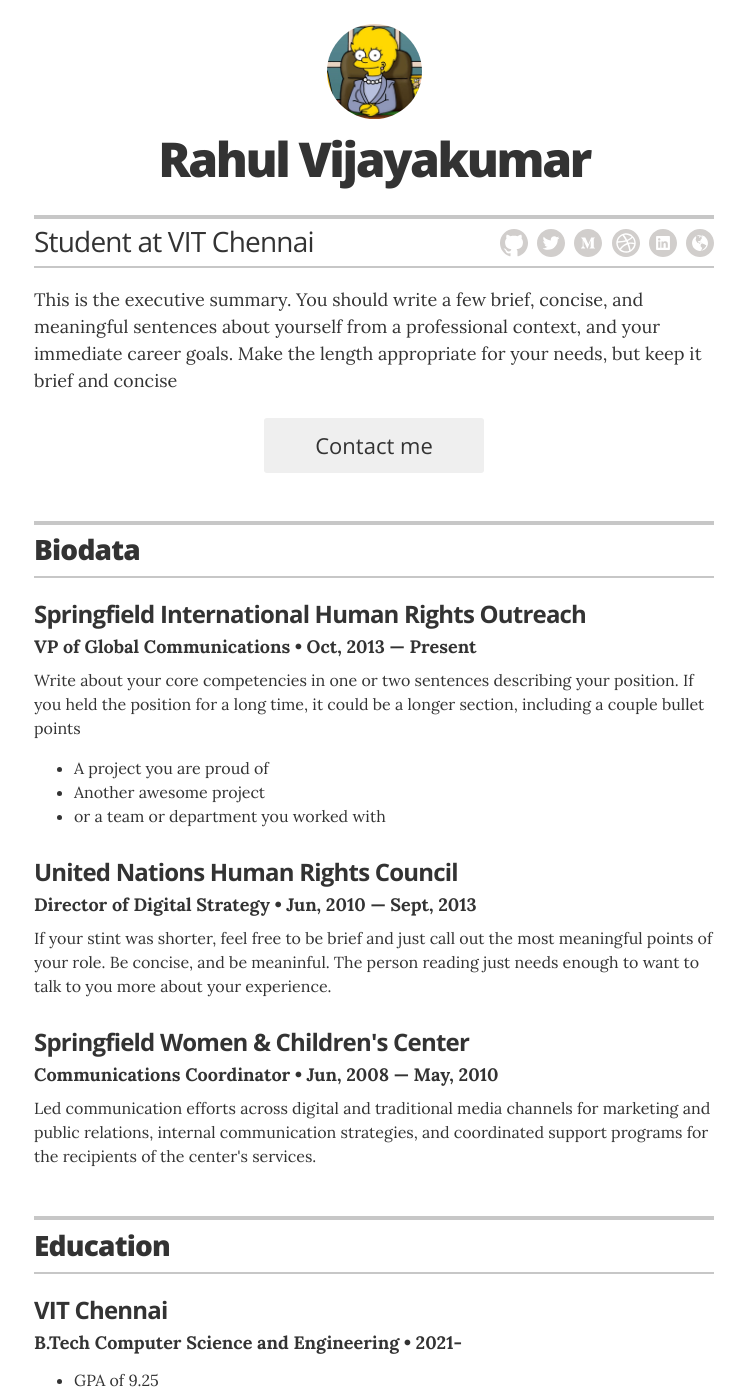
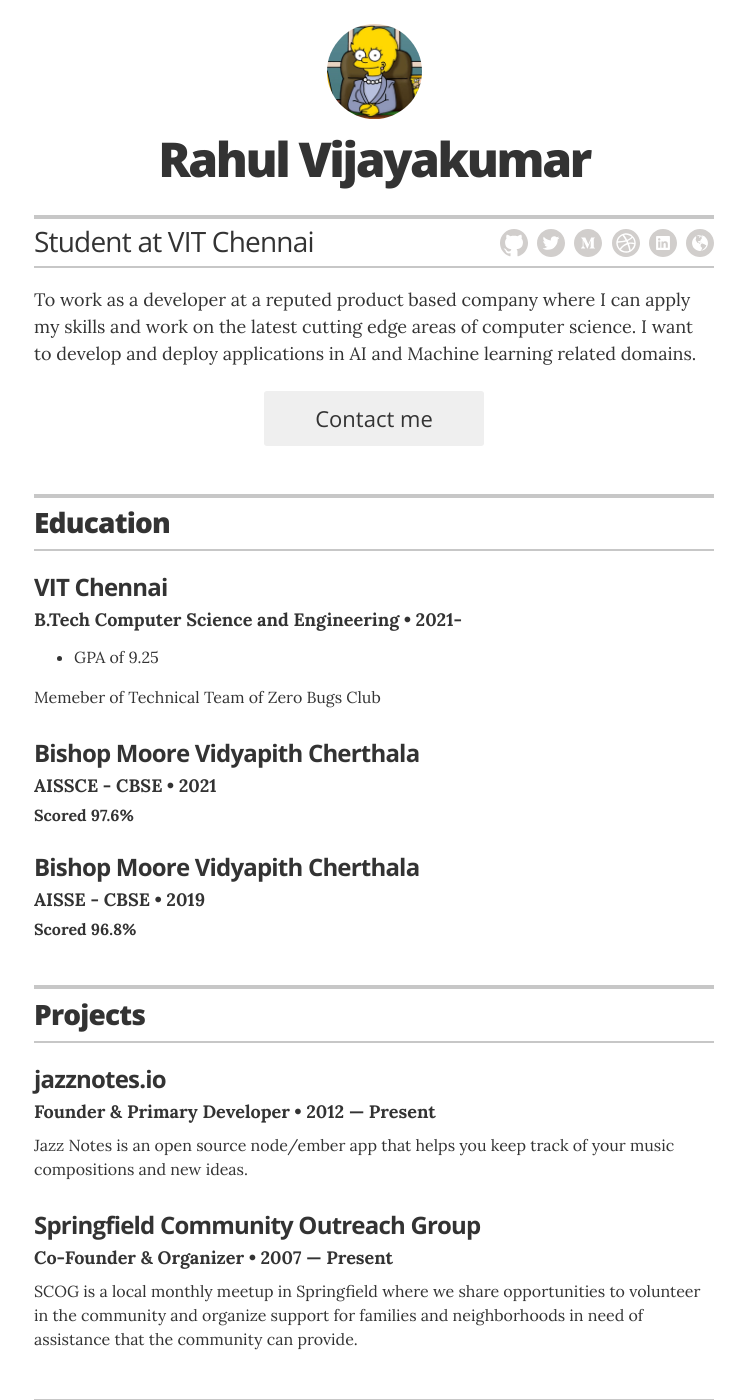
Before and after one commit to rahulvk007/digital-resume, a Jekyll site: the page built from index.html, in a window 1280 px wide and 1400 px high. Shown: the whole window, without its empty margins (266-1011 px from the left). Built offline with Jekyll 4.4.1, drawn with Linux system fonts in a browser that asks for light colours.

Commit message:
Update _config.yml

```diff
--- a/_config.yml
+++ b/_config.yml
@@ -23,7 +23,7 @@
 resume_header_contact_info:     "Kerala, India • 8848751055 • rahul.vijayakumar2021@vitstudent.ac.in"
 display_header_contact_info:    "false"
 
-resume_header_intro: "<p>This is the executive summary. You should write a few brief, concise, and meaningful sentences about yourself from a professional context, and your immediate career goals. Make the length appropriate for your needs, but keep it brief and concise</p>"
+resume_header_intro: "<p>To work as a developer at a reputed product based company where I can apply my skills and work on the latest cutting edge areas of computer science. I want to develop and deploy applications in AI and Machine learning related domains.</p>"
 
 # use "yes" to display the email contact button,
 # "no" to display an "I'm not looking for work" message,
@@ -33,7 +33,7 @@
 
 # Decide which sections to use
 # comment out to hide
-resume_section_biodata:      true
+resume_section_biodata:      false
 resume_section_education:       true
 resume_section_projects:        true
 resume_section_skills:          true
```
